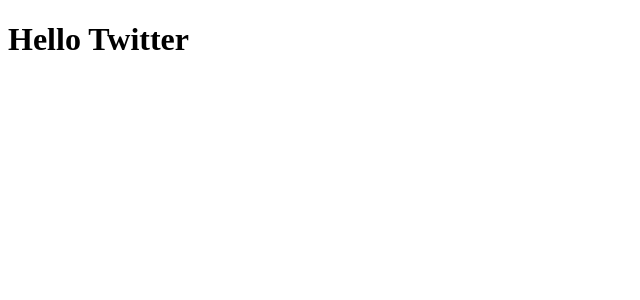
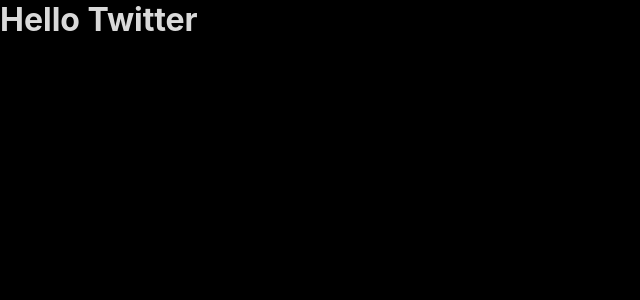
Before and after one commit to Daniel-Simoes/UI---Clone-Twitter, a React (Create React App) app: page / in a window 1280 px wide. Shown: the top 300 px of the page, without its empty margins (0-640 px from the left). Built offline with nearby package versions, Linux system fonts and the light colour scheme.

Commit message:
Global-Styles

```diff
--- a/src/App.tsx
+++ b/src/App.tsx
@@ -1,8 +1,14 @@
 import React from 'react';
+
+import GlobalStyles from './styles/GlobalStyles';
 
 function App() {
   return (
-    <h1>Hello Twitter</h1>
+    <>
+      <h1>Hello Twitter</h1>
+
+      <GlobalStyles />
+    </>
   );
 }
 
--- /dev/null
+++ b/src/styles/GlobalStyles.ts
@@ -0,0 +1,42 @@
+import { createGlobalStyle } from "styled-components";
+
+export default createGlobalStyle`
+* {
+  margin: 0;
+  padding: 0;
+  box-sizing: border-box;
+
+  color: var(--white);
+}
+
+html, border-style, #root {
+  max-height: 100vh;
+  max-width: 100vh;
+
+  width: 100%;
+  height: 100%;
+}
+
+*, button, input {
+  border: 0;
+  background: none;
+  font-family: --apple-system, BlinkMacSystemFont, 'Segoe UI', Roboto, Oxygen, Ubuntu, Cantarell, 'Open Sans', 'Helvetica Neue', sans-serif;
+}
+
+html {
+  background: var(--primary);
+}
+:root {
+  --primary: #000;
+  --secundary: #15181C;
+  --search: #202327;
+  --white: #D9D9D9;
+  --gray: #7A7A7A;
+  --outline: #2F3336;
+  --retweet: #00C06B;
+  --like: #E8265E;
+  --twitter: #33A1F2;
+  --twitter-dark-hover: #011017;
+  --twitter-light-hover: #2C8ED6;
+}
+`;
```
